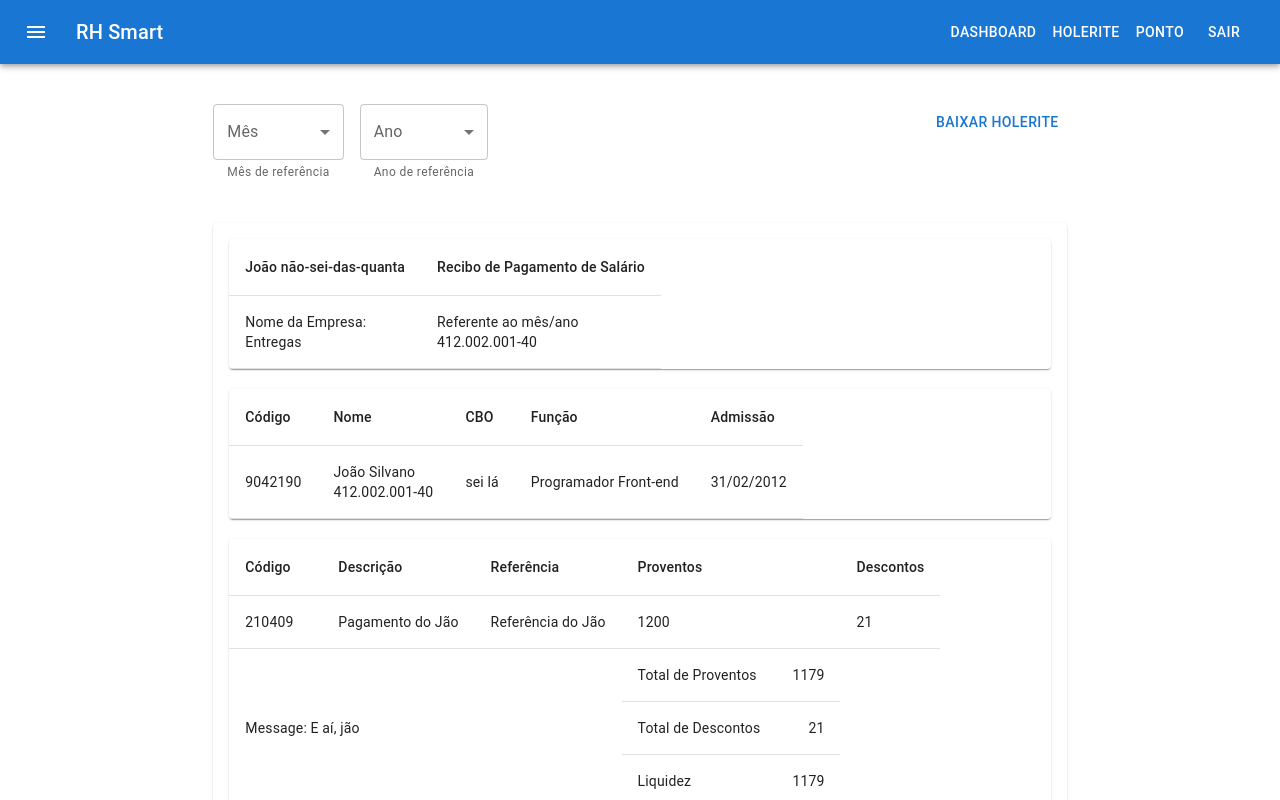
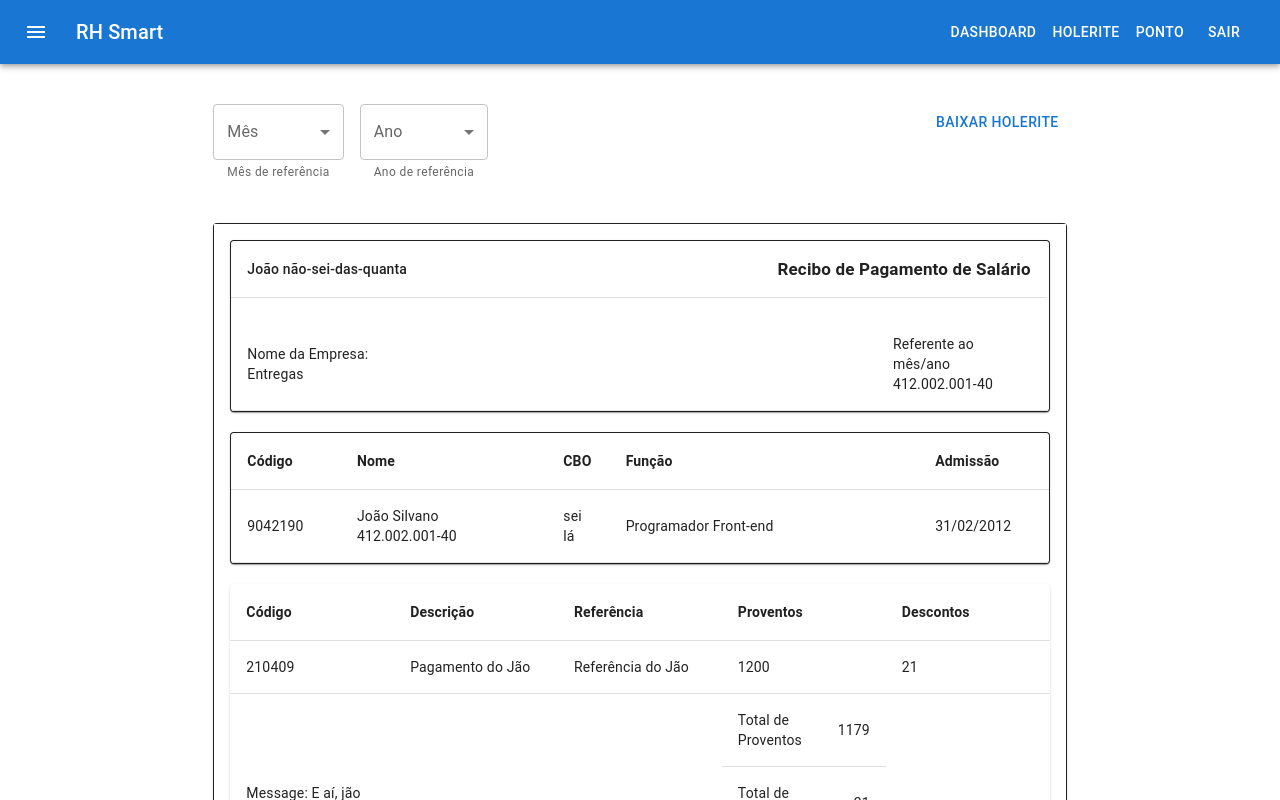
Before and after one commit to Alysonn2n/rh-smart, a Next.js app: page /payments in a window 1280 px wide. Shown: the top 800 px of the page. Built offline with nearby package versions, Linux system fonts and the light colour scheme.

Commit message:
Modificações do Holerite feitas pelo Felipe

```diff
--- a/components/Dashcard/card.tsx
+++ b/components/Dashcard/card.tsx
@@ -4,16 +4,14 @@ import CardContent from '@mui/material/CardContent';
 import CardMedia from '@mui/material/CardMedia';
 import Typography from '@mui/material/Typography';
 import { CardActionArea } from '@mui/material';
-import { Description } from '@mui/icons-material';
 
 interface props {
  alt: string
  nome: string
  description: string
- icon:string
 }
 
-const MediaCard:React.FC<props> = ({alt, nome, description, image}) => {
+const MediaCard:React.FC<props> = ({alt, nome, description}) => {
     return (
         <Card sx={{ maxWidth: 500 }}>
           <CardActionArea >
--- a/components/PaymentsCard/Body/PaymentsFirstBody.tsx
+++ b/components/PaymentsCard/Body/PaymentsFirstBody.tsx
@@ -8,23 +8,23 @@ import Paper from '@mui/material/Paper';
 export const PaymentsFirstBody = ({user}: any) => {
     debugger;
     return (
-        <TableContainer component={Paper} sx={{width: '100%', marginTop: '1.25rem'}}>
+        <TableContainer component={Paper} sx={{width: '100%', marginTop: '1.25rem', border: 1}}>
             <TableHead>
-                <TableRow>
-                    <TableCell>
-                        Código
+                <TableRow sx={{width:'100%'}}>
+                    <TableCell sx={{width:'10%'}}>
+                        <b>Código</b>
                     </TableCell>
-                    <TableCell>
-                        Nome
+                    <TableCell sx={{width:'20%'}}>
+                        <b>Nome</b>
                     </TableCell>
-                    <TableCell>
-                        CBO
+                    <TableCell sx={{width:'1%'}}>
+                        <b>CBO</b>
                     </TableCell>
-                    <TableCell>
-                        Função
+                    <TableCell sx={{width:'30%'}}>
+                        <b>Função</b>
                     </TableCell>
-                    <TableCell>
-                        Admissão
+                    <TableCell sx={{width:'10%'}}>
+                       <b>Admissão</b>
                     </TableCell>
                 </TableRow>
             </TableHead>
--- a/components/PaymentsCard/Body/PaymentsSecBody.tsx
+++ b/components/PaymentsCard/Body/PaymentsSecBody.tsx
@@ -11,19 +11,19 @@ export const PaymentsSecBody = ({body}: any) => {
             <TableHead>
                 <TableRow>
                     <TableCell>
-                        Código
+                        <b>Código</b>
                     </TableCell>
                     <TableCell>
-                        Descrição
+                       <b> Descrição</b>
                     </TableCell>
                     <TableCell>
-                        Referência
+                        <b>Referência</b>
                     </TableCell>
                     <TableCell>
-                        Proventos
+                        <b>Proventos</b>
                     </TableCell>
                     <TableCell>
-                        Descontos
+                        <b>Descontos</b>
                     </TableCell>
                 </TableRow>
             </TableHead>
@@ -48,8 +48,8 @@ export const PaymentsSecBody = ({body}: any) => {
                                     {elements.discounts}
                                 </TableCell>
                             </TableRow>
-                            <TableRow>
-                                <TableCell rowSpan={2} colSpan={3}>
+                            <TableRow sx={{width:'100%'}}>
+                                <TableCell rowSpan={2} colSpan={3} sx={{width:'50%'}}>
                                     Message: {elements.message}
                                 </TableCell>
                                 <TableRow>
--- a/components/PaymentsCard/Header/index.tsx
+++ b/components/PaymentsCard/Header/index.tsx
@@ -7,20 +7,20 @@ import Paper from '@mui/material/Paper';
 
 export const PaymentsHeader: React.FC = ({user}: any) => {
     return (
-        <TableContainer component={Paper}>
+        <TableContainer component={Paper} sx={{display:'flex', flexDirection:'column', gap:'20px', border: 1}}>
             <TableHead>
                 <TableRow>
-                    <TableCell>
+                    <TableCell sx={{width:'65%'}}>
                         {user.boss}
                     </TableCell>
-                    <TableCell>
-                    Recibo de Pagamento de Salário
+                    <TableCell sx={{width:'40%', fontSize:'17px'}}>
+                    <b>Recibo de Pagamento de Salário</b>
                     </TableCell>
                 </TableRow>
             </TableHead>
             <TableBody>
             <TableRow>
-                <TableCell>
+                <TableCell sx={{width:'79%'}}>
                     Nome da Empresa: <br></br>
                     {user.workplace}
                 </TableCell>
--- a/components/PaymentsCard/index.tsx
+++ b/components/PaymentsCard/index.tsx
@@ -26,7 +26,7 @@ const PaymentsCard:React.FC<PaymentsProps> = (
     return (
         <>
             <Card sx={{minWidth: '100%'}}>
-                <CardContent>
+                <CardContent sx={{border:1}}>
                     <PaymentsHeader user={user} sx={{width: '100%'}} />
                     <PaymentsFirstBody user={user} sx={{width: '100%'}} />
                     <TableContainer component={Paper} sx={{marginTop: '1.25rem'}}>
@@ -34,19 +34,19 @@ const PaymentsCard:React.FC<PaymentsProps> = (
                         <TableFooter>
                             {payments[0].footer.map((elements: any, index: any) => (
                                 <TableRow key={index}>
-                                    <TableCell>
+                                    <TableCell sx={{width:'20%'}}>
                                         Saldo Base <br></br>{elements.base_earnings}
                                     </TableCell>
-                                    <TableCell>
+                                    <TableCell sx={{width:'20%'}}>
                                         Base Calc. INSS <br></br>{elements.inss_calc}
                                     </TableCell>
-                                    <TableCell>
+                                    <TableCell sx={{width:'20%'}}>
                                         FGTS do Mês<br></br>{elements.montly_fgts}
                                     </TableCell>
-                                    <TableCell>
+                                    <TableCell sx={{width:'20%'}}>
                                         Base Calc. IRRF:<br></br>{elements.irff_calc}
                                     </TableCell>
-                                    <TableCell>
+                                    <TableCell sx={{width:'20%'}}>
                                         Faixa IRRF: <br></br> {elements.range_irrf}
                                     </TableCell>
                                 </TableRow>
--- a/pages/index.tsx
+++ b/pages/index.tsx
@@ -19,13 +19,13 @@ const Home: NextPage = () => {
       <Box mt={5}>
         <Grid container spacing={2} textAlign={'center'}>
           <Grid item xl={4} lg={4} md={6} sm={6} xs={12}>
-            <MediaCard nome='Holerite' alt='Holerite' description='' icon={}></MediaCard>
+            <MediaCard nome='Holerite' alt='Holerite' description=''></MediaCard>
           </Grid>
           <Grid item xl={4} lg={4} md={6} sm={6}xs={12}>
-            <MediaCard  alt='' nome='Dashboard' description='' icon={}></MediaCard>
+            <MediaCard  alt='' nome='Dashboard' description=''></MediaCard>
           </Grid>
           <Grid item xl={4} lg={4} md={6} sm={6}xs={12}>
-            <MediaCard alt='' nome='Ponto' description='' icon={}></MediaCard>
+            <MediaCard alt='' nome='Ponto' description=''></MediaCard>
           </Grid>
         </Grid>
       </Box>
```
